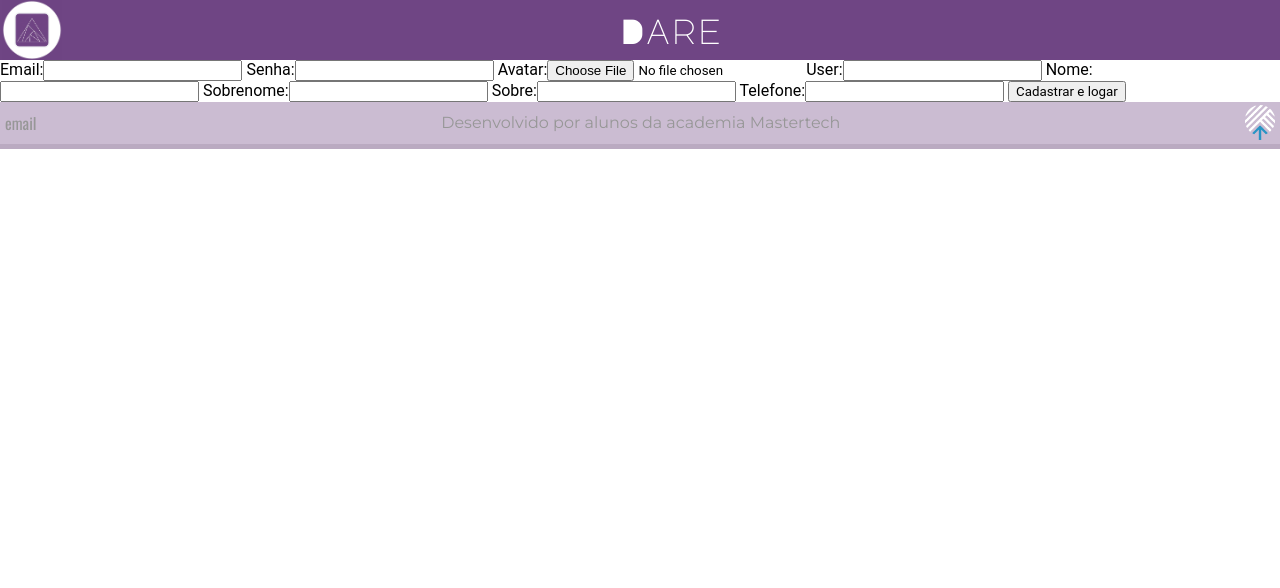
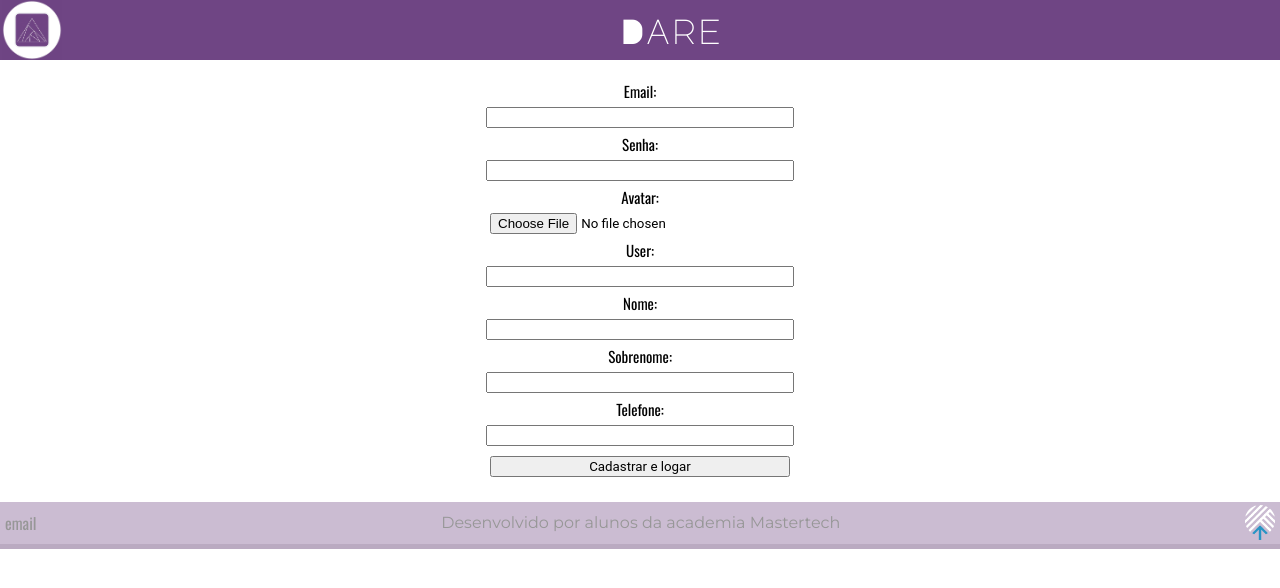
Before and after one commit to mariaFernanda2001/AjudandoMaria, a Django app: page /cadastro/ in a window 1280 px wide. Shown: the top 588 px of the page. Run offline with Django 3.2, Linux system fonts and the light colour scheme.

Commit message:
estilizando pagina de cadastro

```diff
--- a/website/forms.py
+++ b/website/forms.py
@@ -14,7 +14,6 @@ class UsuarioForm(LoginForm): #Herda campos de LoginForm
     user = forms.CharField(label='User', required=True, max_length=15)
     nome = forms.CharField(label='Nome', required=True, max_length=15)
     sobrenome = forms.CharField(label='Sobrenome', required=True, max_length=15)
-    mensagem = forms.CharField(label='Sobre', max_length=50)
     telefone = forms.CharField(label='Telefone', widget=forms.widgets.NumberInput(), required=True, max_length=15)
 
 class DesafioForm(forms.ModelForm): #Usa uma model para criar campos
--- a/website/models.py
+++ b/website/models.py
@@ -9,7 +9,6 @@ class Perfil(models.Model):
     email = models.EmailField(unique=True, null=False)
     nome = models.CharField(max_length=15, null=False)
     sobrenome = models.CharField(max_length=15, null=False)
-    mensagem = models.CharField(max_length=50, default='')
     senha = models.CharField(max_length=15, null=False)
     telefone = models.CharField(max_length=14, null=False)
     ativo = models.BooleanField(default=True)
--- /dev/null
+++ b/website/static/css/stylecadastro.css
@@ -0,0 +1,22 @@
+*{
+    margin: 0;
+}
+
+/*  LABEL: LETRASZINHAS
+    FORM: NEGOCIO TODO
+    FORM INPUT: BOTOESZINHOS*/
+form{
+    display: flex;
+    flex-direction: column;
+    align-items: center;
+    margin: 20px;
+}
+
+form input{
+    margin: 5px;
+    width: 300px;
+}
+label{
+    font-family: 'Oswald' , sans-serif;
+    font-size: 15px;
+}
--- a/website/templates/base.html
+++ b/website/templates/base.html
@@ -11,6 +11,7 @@
 
     <link rel="stylesheet" href="{% static 'css/stylebase.css' %}">
     <link rel="stylesheet" href="{% static 'css/stylehome.css' %}">
+    <link rel="stylesheet" href="{% static 'css/stylecadastro.css'%}">
     <title>Dare</title>
 </head>
 <body>
--- a/website/templates/index.html
+++ b/website/templates/index.html
@@ -11,4 +11,5 @@
         <input type="submit" value="Logar">
     </form>
     <a href="/cadastro/">Cadastre-se</a>
+
 {% endblock %}
```
Also changed, not shown: media/avatar/teste.jpg (added).
